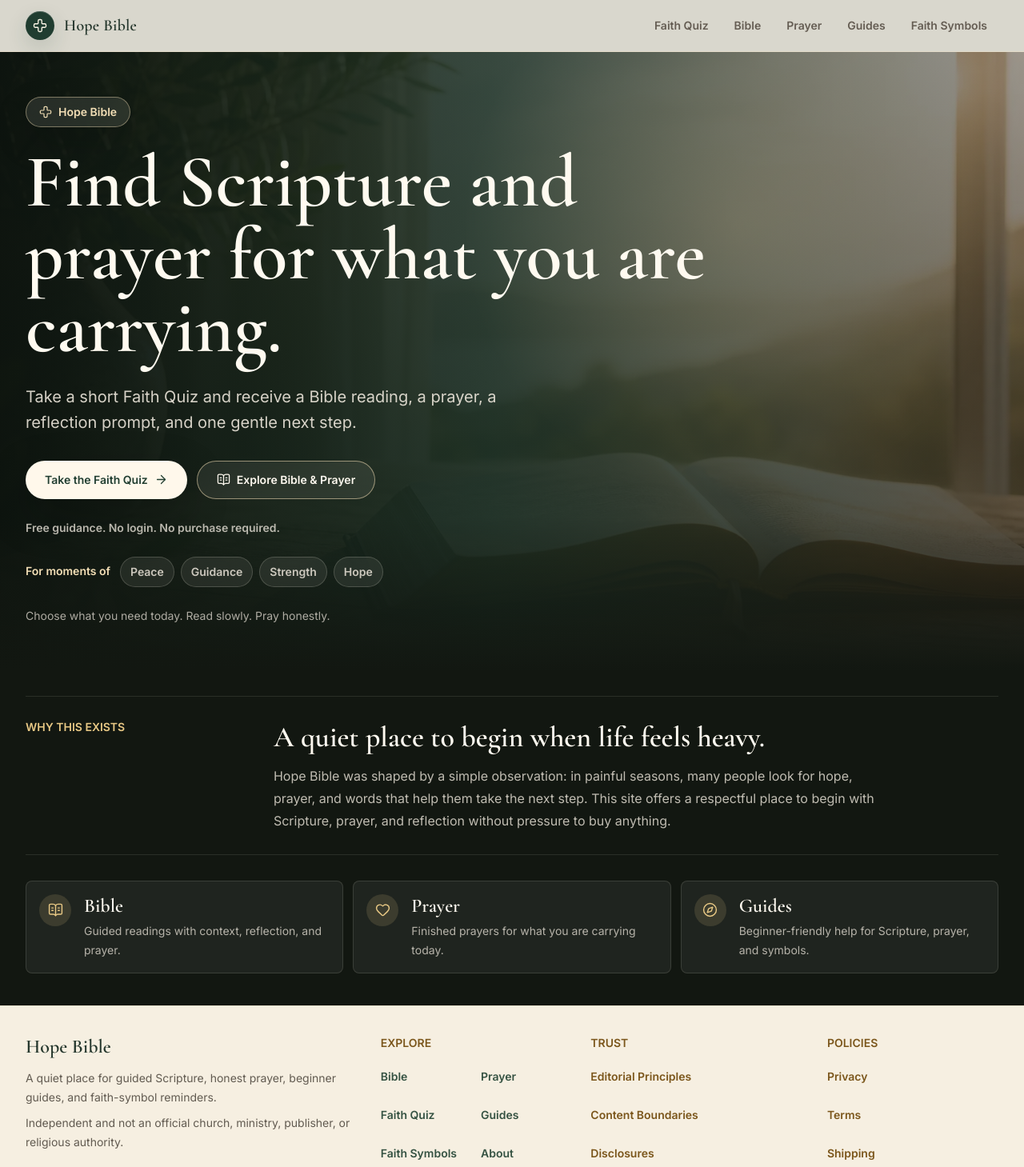
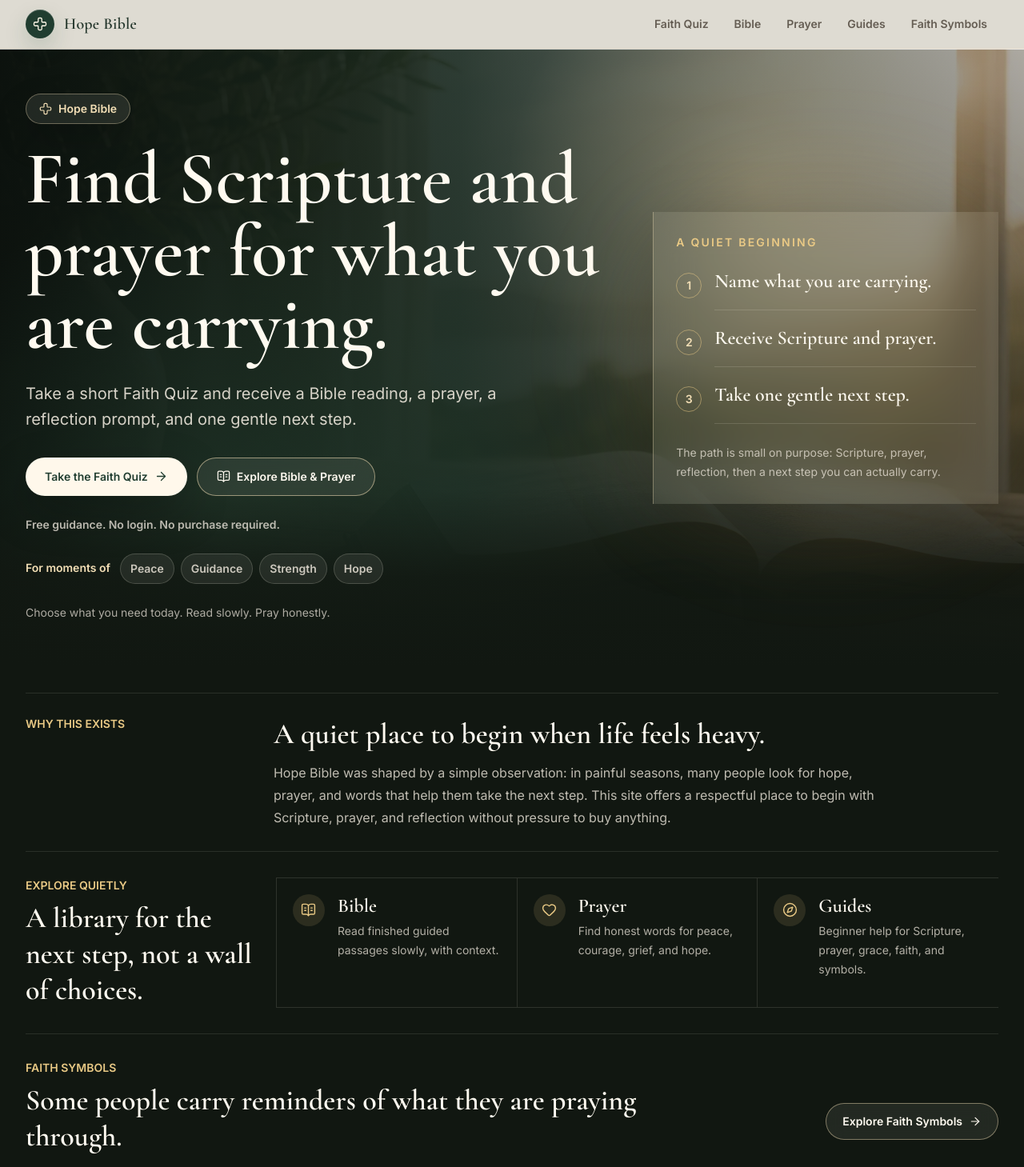
Before and after one commit to bubblemusic00-netizen/bible-site, a Next.js app: page / in a window 1280 px wide. Shown: the top 1459 px of the page at 80% size. Built offline with nearby package versions, Linux system fonts and the light colour scheme; no server answers.

Commit message:
Polish premium brand experience

```diff
--- a/app/components/site-ui.tsx
+++ b/app/components/site-ui.tsx
@@ -47,10 +47,10 @@ const legalLinks = [
 
 export function SiteHeader({ active }: { active?: NavKey }) {
   return (
-    <header className="sticky top-0 z-50 border-b border-[#eadfcb]/70 bg-[#fbf7ed]/86 backdrop-blur-2xl">
-      <nav className="mx-auto flex w-full max-w-7xl items-center justify-between gap-4 px-4 py-3.5 sm:px-8">
+    <header className="sticky top-0 z-50 border-b border-[#eadfcb]/70 bg-[#fbf7ed]/88 shadow-[0_1px_0_rgba(255,255,255,0.7)] backdrop-blur-2xl">
+      <nav className="mx-auto flex w-full max-w-7xl items-center justify-between gap-4 px-4 py-3 sm:px-8">
         <Link href="/" className="flex min-w-0 items-center gap-3" aria-label="Hope Bible home">
-          <span className="grid size-9 shrink-0 place-items-center rounded-full bg-[#203d30] text-[#fff8e8] shadow-[inset_0_1px_0_rgba(255,255,255,0.2),0_10px_26px_rgba(32,70,54,0.16)]">
+          <span className="grid size-9 shrink-0 place-items-center rounded-full bg-[#203d30] text-[#fff8e8] shadow-[inset_0_1px_0_rgba(255,255,255,0.2),0_12px_28px_rgba(32,70,54,0.18)]">
             <Cross size={18} strokeWidth={1.75} />
           </span>
           <span className="truncate font-serif text-xl font-semibold tracking-[0.01em] text-[#24362c]">
@@ -65,7 +65,7 @@ export function SiteHeader({ active }: { active?: NavKey }) {
               href={item.href}
               className={
                 active === item.key
-                  ? "rounded-full bg-[#efe5d3] px-3.5 py-2 text-[#254737] shadow-[inset_0_0_0_1px_rgba(154,106,36,0.08)]"
+                  ? "rounded-full bg-[#203d30] px-3.5 py-2 text-[#fffaf0] shadow-[0_10px_24px_rgba(32,61,48,0.14)]"
                   : "rounded-full px-3.5 py-2 transition hover:bg-[#f3eadb]/72 hover:text-[#254737]"
               }
             >
@@ -88,11 +88,11 @@ export function PageShell({
   children: ReactNode;
 }) {
   return (
-    <main className="flex min-h-screen w-full flex-col bg-[#fbf7ed] text-[#27231d]">
+    <main className="flex min-h-screen w-full flex-col bg-[radial-gradient(circle_at_16%_10%,rgba(226,190,120,0.16),transparent_34%),radial-gradient(circle_at_84%_16%,rgba(51,91,68,0.08),transparent_32%),linear-gradient(135deg,rgba(255,252,244,0.96),rgba(246,238,222,0.92))] text-[#27231d]">
       <SiteHeader active={active} />
       <section
         data-page-shell
-        className="relative mx-auto w-full min-w-0 max-w-7xl flex-1 px-4 py-9 before:pointer-events-none before:absolute before:inset-x-4 before:top-0 before:h-72 before:bg-[radial-gradient(ellipse_at_top_left,rgba(192,143,62,0.10),transparent_62%)] sm:px-8 sm:before:inset-x-8 lg:py-12"
+        className="relative mx-auto w-full min-w-0 max-w-7xl flex-1 px-4 py-9 before:pointer-events-none before:absolute before:inset-x-4 before:top-0 before:h-80 before:bg-[radial-gradient(ellipse_at_top_left,rgba(192,143,62,0.12),transparent_64%)] sm:px-8 sm:before:inset-x-8 lg:py-12"
       >
         <div className="relative w-full min-w-0">{children}</div>
       </section>
--- a/app/jewelry/page.tsx
+++ b/app/jewelry/page.tsx
@@ -19,7 +19,6 @@ import {
   type LucideIcon,
 } from "lucide-react";
 import {
-  PageIntro,
   PageShell,
   SecondaryButton,
   StatusNote,
@@ -68,19 +67,32 @@ export default function JewelryPage() {
 
   return (
     <PageShell active="jewelry">
-      <div className="grid gap-6 lg:grid-cols-[0.92fr_1.08fr] lg:items-end">
-        <PageIntro
-          icon={Gem}
-          eyebrow="Faith Symbols"
-          title="Christian Faith Symbols and Daily Reminders"
-          subtitle="A focused library of Christian symbols explained as reminders of Scripture, prayer, faith, humility, hope, and gratitude."
-        />
-        <StatusNote>
-          Symbols can help some people remember what they are praying through
-          in ordinary moments. They are not charms, guarantees, or sources of
-          spiritual power.
-        </StatusNote>
-      </div>
+      <section className="relative isolate overflow-hidden rounded-[2rem] bg-[radial-gradient(circle_at_18%_18%,rgba(239,204,139,0.18),transparent_32%),radial-gradient(circle_at_82%_16%,rgba(255,250,240,0.08),transparent_30%),linear-gradient(135deg,#17251d_0%,#203d30_48%,#121711_100%)] px-5 py-8 text-[#fffaf0] shadow-[0_28px_90px_rgba(37,65,50,0.2)] sm:px-8 sm:py-10 lg:px-10">
+        <div className="relative z-10 grid gap-8 lg:grid-cols-[0.68fr_0.32fr] lg:items-end">
+          <div className="max-w-4xl">
+            <p className="inline-flex items-center gap-2 rounded-full border border-[#e9c985]/45 bg-[#fffaf0]/8 px-4 py-2 text-sm font-semibold text-[#f3dfb6] backdrop-blur-md">
+              <Gem size={16} strokeWidth={1.8} />
+              Faith Symbols
+            </p>
+            <h1 className="mt-5 max-w-4xl font-serif text-4xl font-semibold leading-[1.02] text-[#fffaf0] sm:text-6xl">
+              Christian symbols for remembering what matters.
+            </h1>
+            <p className="mt-5 max-w-2xl text-base leading-7 text-[#f1eadf]/82 sm:text-lg sm:leading-8">
+              Explore symbols as gentle reminders of Scripture, prayer, faith,
+              humility, hope, and gratitude in ordinary moments.
+            </p>
+          </div>
+          <div className="border-l border-[#e9c985]/45 pl-5">
+            <p className="text-sm font-semibold uppercase tracking-[0.16em] text-[#e9c985]">
+              Boundary
+            </p>
+            <p className="mt-3 text-sm font-semibold leading-6 text-[#fff8e8]/82">
+              Symbols can remind. They do not guarantee outcomes, carry
+              spiritual power, or replace Scripture, prayer, wisdom, or care.
+            </p>
+          </div>
+        </div>
+      </section>
 
       <section className="mt-9 border-y border-[#dfcfb2] py-8 sm:py-10">
         <div className="grid gap-7 lg:grid-cols-[0.88fr_1.12fr] lg:items-end">
@@ -116,22 +128,22 @@ export default function JewelryPage() {
       </section>
 
       <section className="mt-10">
-        <div className="grid gap-7 lg:grid-cols-[0.34fr_1fr]">
+        <div className="grid gap-8 lg:grid-cols-[0.36fr_1fr]">
           <div>
             <p className="text-sm font-semibold uppercase text-[#9a6a24]">
-              Featured reminders
+              Symbols people recognize
             </p>
             <h2 className="mt-2 font-serif text-3xl font-semibold leading-tight text-[#241f19] sm:text-4xl">
-              Four symbols to begin with.
+              Begin with four quiet reminders.
             </h2>
             <p className="mt-3 text-base leading-7 text-[#625b51]">
-              These common symbols show how a reminder can connect back to
-              Scripture, prayer, and the Faith Quiz without becoming a promise
-              or a product.
+              These common symbols show the shape of this library: meaning
+              first, Scripture close by, and clear boundaries around what an
+              object can and cannot mean.
             </p>
           </div>
 
-          <div className="grid gap-0 border-y border-[#dfcfb2] md:grid-cols-2">
+          <div className="space-y-0 border-y border-[#dfcfb2]">
             {featuredSymbols.map((symbol) =>
               symbol ? <FeaturedSymbol key={symbol.slug} symbol={symbol} /> : null,
             )}
@@ -156,11 +168,11 @@ export default function JewelryPage() {
           </p>
         </div>
 
-        <div className="mt-7 space-y-7">
+        <div className="mt-7 overflow-hidden rounded-[1.5rem] border border-[#dfcfb2] bg-[#fffaf1]/58">
           {groupedSymbols.map((group) => (
             <section
               key={group.key}
-              className="grid gap-4 border-t border-[#dfcfb2] pt-6 lg:grid-cols-[0.32fr_1fr]"
+              className="grid gap-4 border-b border-[#dfcfb2] px-4 py-5 last:border-b-0 sm:px-6 lg:grid-cols-[0.32fr_1fr]"
             >
               <div>
                 <h3 className="font-serif text-2xl font-semibold leading-tight text-[#241f19] sm:text-3xl">
@@ -262,20 +274,22 @@ function FeaturedSymbol({ symbol }: { symbol: FaithSymbol }) {
   return (
     <Link
       href={`/jewelry/symbols/${symbol.slug}`}
-      className="group min-w-0 border-b border-[#dfcfb2] py-5 transition hover:bg-[#fffaf1]/70 md:border-r md:px-5 md:odd:pl-0 md:even:border-r-0 lg:first:pl-0 lg:last:pr-0"
+      className="group grid min-w-0 gap-4 border-b border-[#dfcfb2] py-5 transition hover:bg-[#fffaf1]/62 sm:grid-cols-[auto_1fr_auto] sm:items-center"
     >
       <span className="grid size-12 shrink-0 place-items-center rounded-full bg-[#eef1e8] text-[#254737]">
         <Icon size={20} strokeWidth={1.8} />
       </span>
-      <h3 className="mt-4 break-words font-serif text-3xl font-semibold leading-tight text-[#241f19]">
-        {symbol.name}
-      </h3>
-      <p className="mt-3 break-words text-sm leading-6 text-[#625b51]">
-        {symbol.reminder}
-      </p>
-      <p className="mt-4 inline-flex items-center gap-2 text-sm font-semibold text-[#254737]">
+      <span className="min-w-0">
+        <span className="block break-words font-serif text-3xl font-semibold leading-tight text-[#241f19]">
+          {symbol.name}
+        </span>
+        <span className="mt-2 block break-words text-sm leading-6 text-[#625b51]">
+          {symbol.reminder}
+        </span>
+      </span>
+      <span className="inline-flex items-center gap-2 text-sm font-semibold text-[#254737]">
         Read meaning <ArrowRight size={15} strokeWidth={1.8} />
-      </p>
+      </span>
     </Link>
   );
 }
--- a/app/page.tsx
+++ b/app/page.tsx
@@ -21,19 +21,19 @@ export const metadata: Metadata = {
 const libraryLinks = [
   {
     title: "Bible",
-    description: "Guided readings with context, reflection, and prayer.",
+    description: "Read finished guided passages slowly, with context.",
     href: "/bible",
     icon: BookOpenText,
   },
   {
     title: "Prayer",
-    description: "Finished prayers for what you are carrying today.",
+    description: "Find honest words for peace, courage, grief, and hope.",
     href: "/prayer",
     icon: Heart,
   },
   {
     title: "Guides",
-    description: "Beginner-friendly help for Scripture, prayer, and symbols.",
+    description: "Beginner help for Scripture, prayer, grace, faith, and symbols.",
     href: "/guides",
     icon: Compass,
   },
@@ -41,26 +41,32 @@ const libraryLinks = [
 
 const momentWords = ["Peace", "Guidance", "Strength", "Hope"];
 
+const quietPath = [
+  "Name what you are carrying.",
+  "Receive Scripture and prayer.",
+  "Take one gentle next step.",
+];
+
 export default function Home() {
   return (
-    <main className="flex min-h-screen w-full flex-col bg-[#121711] text-[#fffaf0]">
+    <main className="flex min-h-screen w-full flex-col bg-[#111711] text-[#fffaf0]">
       <SiteHeader active="home" />
 
-      <section className="relative isolate flex min-h-[calc(100svh-4.25rem)] overflow-hidden">
+      <section className="relative isolate flex min-h-[calc(100svh-4rem)] overflow-hidden">
         <Image
           src="/hero-bible-window.webp"
           alt="Open Bible in warm morning light near a window"
           fill
           priority
           sizes="100vw"
-          className="object-cover object-[58%_50%] saturate-[0.9]"
+          className="object-cover object-[60%_48%] saturate-[0.82] contrast-[1.05]"
         />
-        <div className="absolute inset-0 bg-[radial-gradient(circle_at_72%_28%,rgba(243,215,160,0.16),transparent_32%),linear-gradient(90deg,rgba(13,20,15,0.96),rgba(25,46,35,0.82)_48%,rgba(71,55,35,0.38)),linear-gradient(180deg,rgba(18,23,18,0.2),rgba(18,23,18,0.76))]" />
-        <div className="absolute inset-x-0 bottom-0 h-48 bg-gradient-to-t from-[#121711] to-transparent" />
+        <div className="absolute inset-0 bg-[radial-gradient(circle_at_74%_22%,rgba(246,213,151,0.22),transparent_28%),radial-gradient(circle_at_22%_78%,rgba(47,80,61,0.38),transparent_38%),linear-gradient(90deg,rgba(12,18,14,0.98),rgba(23,40,31,0.88)_45%,rgba(71,55,35,0.28)),linear-gradient(180deg,rgba(17,23,17,0.18),rgba(17,23,17,0.84))]" />
+        <div className="absolute inset-x-0 bottom-0 h-56 bg-gradient-to-t from-[#111711] via-[#111711]/84 to-transparent" />
 
-        <div className="relative z-10 mx-auto flex w-full max-w-7xl items-center px-4 py-10 sm:px-8 lg:py-14">
+        <div className="relative z-10 mx-auto grid w-full max-w-7xl items-center gap-10 px-4 py-10 sm:px-8 lg:grid-cols-[1fr_0.58fr] lg:py-14">
           <div className="max-w-4xl">
-            <p className="inline-flex items-center gap-2 rounded-full border border-[#e8d4ad]/45 bg-[#fffaf0]/10 px-4 py-2 text-sm font-semibold text-[#f3dfb6] shadow-[0_18px_44px_rgba(0,0,0,0.18)] backdrop-blur-md">
+            <p className="inline-flex items-center gap-2 rounded-full border border-[#e8d4ad]/38 bg-[#fffaf0]/9 px-4 py-2 text-sm font-semibold text-[#f3dfb6] shadow-[0_18px_44px_rgba(0,0,0,0.18)] backdrop-blur-md">
               <Cross size={16} strokeWidth={1.8} />
               Hope Bible
             </p>
@@ -111,10 +117,35 @@ export default function Home() {
               Choose what you need today. Read slowly. Pray honestly.
             </p>
           </div>
+
+          <div className="relative hidden lg:block">
+            <div className="absolute -inset-8 rounded-full bg-[#e9c985]/12 blur-3xl" />
+            <div className="relative border-l border-[#f3dfb6]/35 bg-[#fffaf0]/8 px-7 py-7 shadow-[0_28px_80px_rgba(0,0,0,0.28)] backdrop-blur-xl">
+              <p className="text-sm font-semibold uppercase tracking-[0.16em] text-[#e9c985]">
+                A quiet beginning
+              </p>
+              <div className="mt-6 space-y-5">
+                {quietPath.map((item, index) => (
+                  <div key={item} className="grid grid-cols-[auto_1fr] gap-4">
+                    <span className="mt-1 grid size-8 place-items-center rounded-full border border-[#e9c985]/50 text-sm font-semibold text-[#f3dfb6]">
+                      {index + 1}
+                    </span>
+                    <p className="border-b border-[#fff8e8]/14 pb-5 font-serif text-2xl font-semibold leading-tight text-[#fffaf0]">
+                      {item}
+                    </p>
+                  </div>
+                ))}
+              </div>
+              <p className="mt-6 text-sm leading-6 text-[#f1eadf]/72">
+                The path is small on purpose: Scripture, prayer, reflection,
+                then a next step you can actually carry.
+              </p>
+            </div>
+          </div>
         </div>
       </section>
 
-      <section className="bg-[#121711] px-4 py-8 sm:px-8">
+      <section className="bg-[#111711] px-4 py-8 sm:px-8">
         <div className="mx-auto grid w-full max-w-7xl gap-5 border-y border-[#fff8e8]/10 py-7 lg:grid-cols-[0.32fr_1fr] lg:items-start">
           <p className="text-sm font-semibold uppercase text-[#e9c985]">
             Why this exists
@@ -136,9 +167,18 @@ export default function Home() {
 
       <section
         id="library"
-        className="relative z-10 bg-[#121711] px-4 pb-10 sm:px-8"
+        className="relative z-10 bg-[#111711] px-4 pb-10 sm:px-8"
       >
-        <div className="mx-auto grid w-full max-w-7xl gap-3 md:grid-cols-3">
+        <div className="mx-auto grid w-full max-w-7xl gap-6 border-b border-[#fff8e8]/10 pb-8 lg:grid-cols-[0.32fr_1fr]">
+          <div>
+            <p className="text-sm font-semibold uppercase text-[#e9c985]">
+              Explore quietly
+            </p>
+            <h2 className="mt-2 font-serif text-3xl font-semibold leading-tight text-[#fffaf0] sm:text-4xl">
+              A library for the next step, not a wall of choices.
+            </h2>
+          </div>
+          <div className="grid gap-0 border-y border-[#fff8e8]/12 md:grid-cols-3 md:border-l">
           {libraryLinks.map((item) => {
             const Icon = item.icon;
 
@@ -146,9 +186,9 @@ export default function Home() {
               <Link
                 key={item.href}
                 href={item.href}
-                className="group flex min-h-28 items-start gap-4 rounded-lg border border-[#fff8e8]/12 bg-[#fffaf0]/6 p-4 text-[#fffaf0] transition hover:-translate-y-0.5 hover:border-[#e9c985]/50 hover:bg-[#fffaf0]/10"
+                className="group flex min-h-32 items-start gap-4 border-b border-[#fff8e8]/12 px-0 py-5 text-[#fffaf0] transition hover:bg-[#fffaf0]/7 md:border-b-0 md:border-r md:px-5 md:last:border-r-0"
               >
-                <span className="grid size-10 shrink-0 place-items-center rounded-full bg-[#e9c985]/14 text-[#e9c985]">
+                <span className="grid size-10 shrink-0 place-items-center rounded-full bg-[#e9c985]/12 text-[#e9c985] transition group-hover:bg-[#e9c985]/18">
                   <Icon size={19} strokeWidth={1.8} />
                 </span>
                 <span>
@@ -162,6 +202,29 @@ export default function Home() {
               </Link>
             );
           })}
+          </div>
+        </div>
+
+        <div className="mx-auto grid w-full max-w-7xl gap-5 pt-8 lg:grid-cols-[1fr_auto] lg:items-center">
+          <div className="max-w-3xl">
+            <p className="text-sm font-semibold uppercase text-[#e9c985]">
+              Faith Symbols
+            </p>
+            <p className="mt-2 font-serif text-3xl font-semibold leading-tight text-[#fffaf0] sm:text-4xl">
+              Some people carry reminders of what they are praying through.
+            </p>
+            <p className="mt-3 max-w-2xl text-sm leading-6 text-[#f1eadf]/72">
+              Symbols are explained as optional reminders only, never as
+              guarantees or sources of spiritual power.
+            </p>
+          </div>
+          <Link
+            href="/jewelry"
+            className="inline-flex min-h-11 items-center justify-center gap-2 rounded-full border border-[#f4dfb5]/45 bg-[#fffaf0]/8 px-5 py-3 text-sm font-semibold text-[#fffaf0] backdrop-blur-md transition hover:bg-[#fffaf0]/14"
+          >
+            Explore Faith Symbols
+            <ArrowRight size={16} strokeWidth={1.8} />
+          </Link>
         </div>
       </section>
 
```
Also changed, not shown: app/start/FaithQuiz.tsx (+23 -14 lines).
